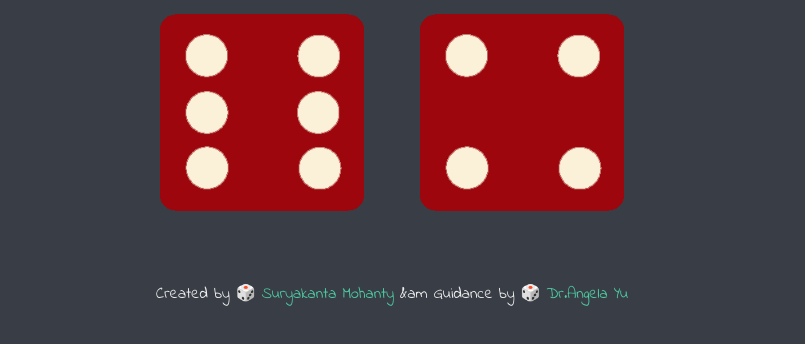
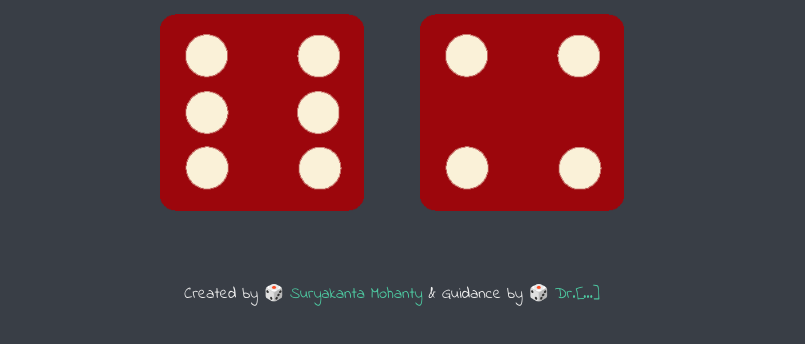
Before and after one commit to Pranjalmohite21/task-game, a website: page index.html in a window 1280 px wide. Shown: the part 330-674 px from the top of the page, without its empty margins (248-1053 px from the left). Drawn offline with Linux system fonts and the light colour scheme.

Commit message:
Update index.html

```diff
--- a/index.html
+++ b/index.html
@@ -27,7 +27,7 @@
       </div>
     </div>
 
-    <footer>Created by 🎲 <a href="https://github.com/suryakanta-mohanty" target="_blank">Suryakanta Mohanty</a> &am Guidance by 🎲 <a href="https://github.com/angelabauer" target="_blank">Dr.Angela Yu</a></footer>
+    <footer>Created by 🎲 <a href="https://github.com/suryakanta-mohanty" target="_blank">Suryakanta Mohanty</a> &amp; Guidance by 🎲 <a href="https://github.com/angelabauer" target="_blank">Dr.[...]
     <script src="./index.js"></script>
   </body>
 </html>
```
